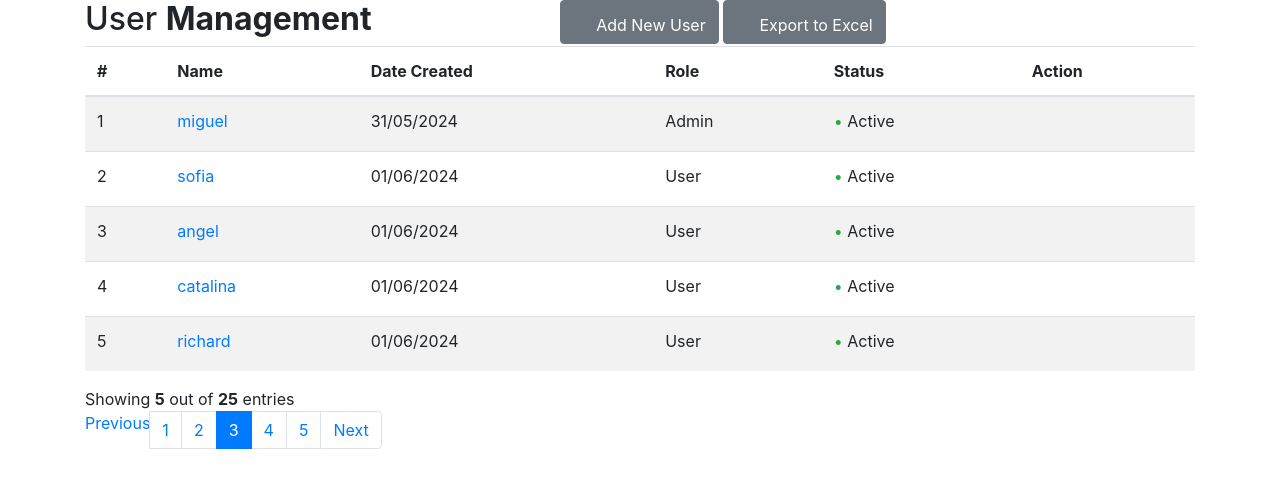
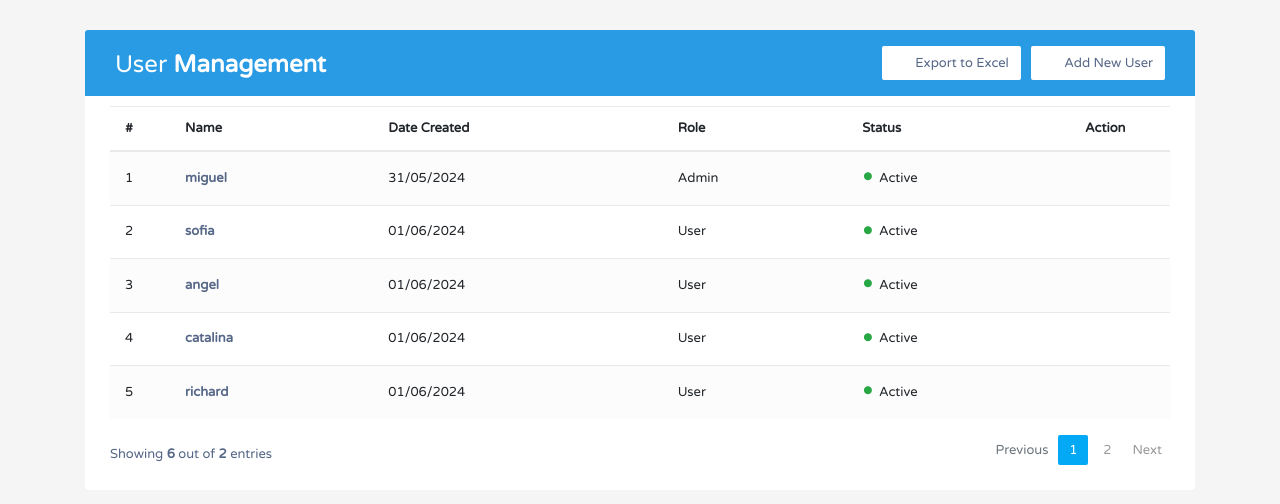
Before and after one commit to MiguelAngelRamos/user-crud, a Django app: page /users/ in a window 1280 px wide. Shown: the top 504 px of the page. Run offline with Django 5.2, Linux system fonts and the light colour scheme; data comes from the database, SQL or seed files in the repository; both versions use the stored data as it was after the commit; parts of the project's set-up code (start-up, migrations or seed data) failed here and were passed over; some libraries are stand-ins or nearby versions.

Commit message:
la creacion de usuarios y paginacion lista

```diff
--- a/projectuser/settings.py
+++ b/projectuser/settings.py
@@ -38,7 +38,8 @@ INSTALLED_APPS = [
     'django.contrib.sessions',
     'django.contrib.messages',
     'django.contrib.staticfiles',
-    'users'
+    'users',
+    'widget_tweaks'
 ]
 
 MIDDLEWARE = [
--- a/templates/base.html
+++ b/templates/base.html
@@ -4,10 +4,13 @@
 <meta charset="utf-8">
 <meta name="viewport" content="width=device-width, initial-scale=1, shrink-to-fit=no">
 <title>Bootstrap User Management Data Table</title>
+{% load static %}
 <link rel="stylesheet" href="https://fonts.googleapis.com/css?family=Roboto|Varela+Round">
 <link rel="stylesheet" href="https://stackpath.bootstrapcdn.com/bootstrap/4.5.0/css/bootstrap.min.css">
 <link rel="stylesheet" href="https://fonts.googleapis.com/icon?family=Material+Icons">
 <link rel="stylesheet" href="https://maxcdn.bootstrapcdn.com/font-awesome/4.7.0/css/font-awesome.min.css">
+
+<link rel="stylesheet" href="{% static 'users/css/styles.css' %}">
 
 <body>
   {% block content %} {% endblock %}
--- a/users/templates/users/user_list.html
+++ b/users/templates/users/user_list.html
@@ -9,7 +9,7 @@
                       <h2>User <b>Management</b></h2>
                   </div>
                   <div class="col-sm-7">
-                      <a href="#" class="btn btn-secondary"><i class="material-icons">&#xE147;</i> <span>Add New User</span></a>
+                      <a href="{% url 'add_user' %}" class="btn btn-secondary"><i class="material-icons">&#xE147;</i> <span>Add New User</span></a>
                       <a href="#" class="btn btn-secondary"><i class="material-icons">&#xE24D;</i> <span>Export to Excel</span></a>
                   </div>
               </div>
@@ -47,18 +47,33 @@
                 {% endfor %}
               </tbody>
           </table>
+
           <div class="clearfix">
-              <div class="hint-text">Showing <b>5</b> out of <b>25</b> entries</div>
+              <div class="hint-text">Showing <b>{{ page_obj.paginator.count }}</b> out of <b>{{ page_obj.paginator.num_pages}}</b> entries</div>
               <ul class="pagination">
-                  <li class="page-item disabled"><a href="#">Previous</a></li>
-                  <li class="page-item"><a href="#" class="page-link">1</a></li>
-                  <li class="page-item"><a href="#" class="page-link">2</a></li>
-                  <li class="page-item active"><a href="#" class="page-link">3</a></li>
-                  <li class="page-item"><a href="#" class="page-link">4</a></li>
-                  <li class="page-item"><a href="#" class="page-link">5</a></li>
-                  <li class="page-item"><a href="#" class="page-link">Next</a></li>
+                  {% if page_obj.has_previous %}
+                  <li class="page-item"><a href="?page={{ page_obj.previous_page_number}}" class="page-link">Previous</a></li>
+                  {% else %}
+                  <li class="page-item disabled"><a href="#" class="page-link" >Previous</a></li>
+                  {% endif %}
+
+                  {% for num in page_obj.paginator.page_range %}
+
+                    {% if page_obj.number == num %}
+                        <li class="page-item active"><a href="#" class="page-link">{{num}}</a></li>
+                    {% else %}
+                        <li class="page-item"><a href="?page={{num}}" class="page-link">{{ num }}</a></li>
+                    {% endif %}
+                  {% endfor %}
+
+                  {% if page_obj.has_next %}
+                  <li class="page-item"><a href="?page={{ page_obj.next_page_number }}" class="page-link">Next</a></li>
+                  {% else %}
+                  <li class="page-item disabled"><a href="#" class="page-link">Next</a></li>
+                  {% endif %}
               </ul>
           </div>
+
       </div>
   </div>
 </div>
--- a/users/urls.py
+++ b/users/urls.py
@@ -2,5 +2,6 @@ from django.urls import path
 from . import views
 
 urlpatterns = [
-    path('', views.user_list, name='user_list')
+    path('', views.user_list, name='user_list'),
+    path('add/', views.add_user, name='add_user' ),
 ]
--- a/users/views.py
+++ b/users/views.py
@@ -1,4 +1,4 @@
-from django.shortcuts import render
+from django.shortcuts import redirect, render
 # Lo necesario para "auth"
 from django.contrib.auth import get_user_model
 from django.contrib.auth.decorators import login_required, user_passes_test
@@ -33,4 +33,17 @@ def user_list(request):
 
 
 # add_user require este decorador @admin_required(login_url='/login/')
+
+def add_user(request):
+    if request.method == 'POST':
+        form = CustomUserCreationForm(request.POST, request.FILES)
+        if form.is_valid():
+            form.save()
+            return redirect('user_list')
+        else:
+            print('Form is not valid: ', form.errors)
+    else:
+        form = CustomUserCreationForm()
+    return render(request, 'users/add_user.html', {'form': form })
+
 # export_users_to_excel require este decorador @admin_required(login_url='/login/')
```
Also changed, not shown: instalaciones.md (+1 -0 lines), users/templates/users/add_user.html (+43 -0 lines), db.sqlite3 (added), users/migrations/0001_initial.py (added), users/static/users/css/styles.css (renamed from users/static/users/styles.css).
